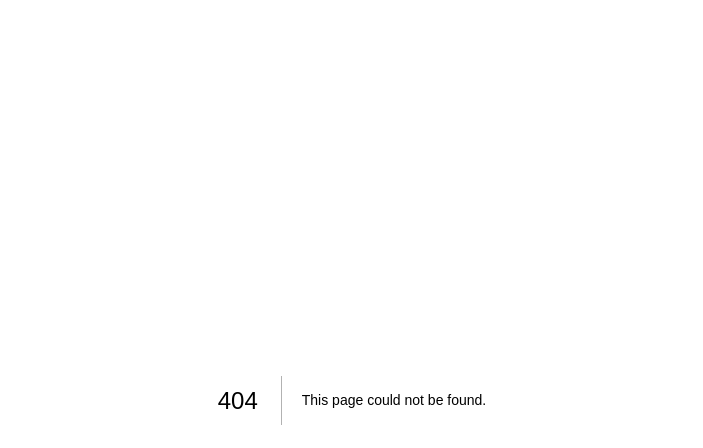
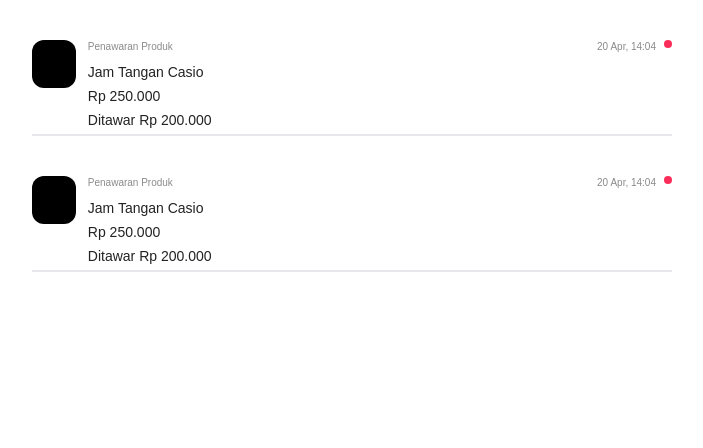
Before and after one commit to elsabilah1/secondhand-fe, a Next.js app: page /notifikasi in a window 1280 px wide. Before the commit this address had no page. Shown: the top 448 px of the page, without its empty margins (288-991 px from the left). Built offline with nearby package versions, Linux system fonts and the light colour scheme.

Commit message:
create akun & notifikasi

```diff
--- /dev/null
+++ b/components/base/Notifikasi.jsx
@@ -0,0 +1,28 @@
+import Text from "./Text"
+
+export default function Notifikasi() {
+  return (
+    <div className="mx-auto my-6 max-w-2xl px-4 md:my-10">
+    <div className="flex gap-3">
+    <div className="h-12 w-12 rounded-xl bg-black"></div>
+    <div className='flex justify-between w-full'>
+    <div className="mb-1 h-full">
+        <div className="mb-2 text-neutral-03 flex">
+            <Text type="body/10">Penawaran Produk</Text>
+        </div>
+        <div className='space-y-1'>
+            <Text>Jam Tangan Casio</Text>
+            <Text>Rp 250.000</Text>
+            <Text>Ditawar Rp 200.000</Text>
+        </div>
+        </div>
+        <div className="mb-2 text-neutral-03 flex gap-2">
+            <Text type="body/10">20 Apr, 14:04</Text>
+            <div className="bg-danger w-2 h-2 rounded-full"></div>
+        </div>
+    </div>
+    </div>
+    <div className='border border-b'></div>
+    </div>
+  )
+}
--- /dev/null
+++ b/pages/notifikasi/index.jsx
@@ -0,0 +1,10 @@
+import Notifikasi from "../../components/base/Notifikasi"
+
+export default function FormNotifikasi() {
+  return (
+    <div>
+    <Notifikasi/>
+    <Notifikasi/>
+    </div>
+  )
+}
--- /dev/null
+++ b/pages/profile/akun.jsx
@@ -0,0 +1,78 @@
+import { useCallback, useState } from 'react'
+
+import Dropzone from '../../components/base/Dropzone'
+import FeatherIcon from 'feather-icons-react'
+import Image from 'next/image'
+import Text from '../../components/base/Text'
+import { withRouter } from 'next/router'
+
+export default withRouter(function Akun({ router }) {
+    const [selectedImages, setSelectedImages] = useState([])
+
+    const onDrop = useCallback((acceptedFiles) => {
+      setSelectedImages(
+        acceptedFiles.map((file) =>
+          Object.assign(file, {
+            preview: URL.createObjectURL(file),
+          }),
+        ),
+      )
+    }, [])
+
+    const selected_images = selectedImages?.map((file, idx) => (
+      <div key={idx} onClick={() => setSelectedImages([])}>
+        <Image
+          src={file.preview}
+          alt={file.name}
+          width={96}
+          height={96}
+          objectFit="cover"
+          className="rounded-xl"
+        />
+      </div>
+    ))
+  return (
+    <div className="mx-auto my-6 max-w-2xl px-4 md:my-10">
+        <div>
+        <Text weight="bold" type='heading/20'>Akun Saya</Text>
+        </div>
+
+        <div className="w-full space-y-4 md:w-10/12">
+          <div className="relative flex justify-center">
+            <Dropzone maxFiles={1} onDrop={onDrop}>
+              <button className="group h-24 w-24 rounded-xl border border-primary-01 bg-primary-01 active:scale-95 group-hover:border-primary-03">
+                <FeatherIcon
+                  icon="camera"
+                  className="inline h-6 w-6 text-primary-04 active:scale-95 group-hover:text-primary-03"
+                />
+              </button>
+            </Dropzone>
+            <div className="absolute">{selected_images}</div>
+          </div>
+        </div>
+
+        <div className='gap-4 overflow-x-auto'>
+            <button className='flex gap-4'>
+                <FeatherIcon className="inline" icon='edit-3' />
+                <Text weight="medium">Ubah Akun</Text>
+            </button>
+            <div className='border border-b'></div>
+        </div>
+        <div className='gap-4 overflow-x-auto'>
+            <button className='flex gap-4'>
+                <FeatherIcon className="inline" icon='settings' />
+                <Text weight="medium">Pengaturan Akun</Text>
+            </button>
+            <div className='border border-b'></div>
+        </div>
+        <div className='gap-4 overflow-x-auto'>
+            <button className='flex gap-4'>
+                <FeatherIcon className="inline" icon='log-out' />
+                <Text weight="medium">Keluar</Text>
+            </button>
+            <div className='border border-b'></div>
+        </div>
+
+    </div>
+  )
+})
```
